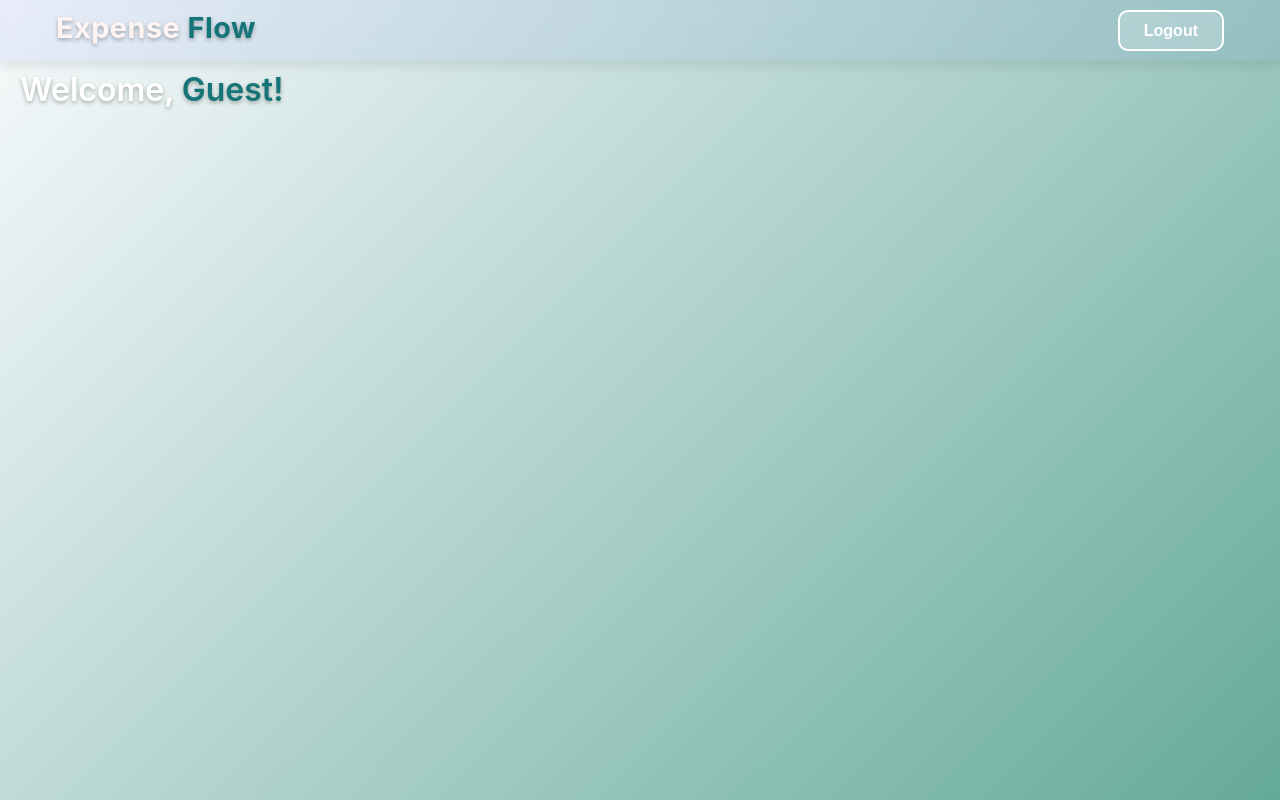
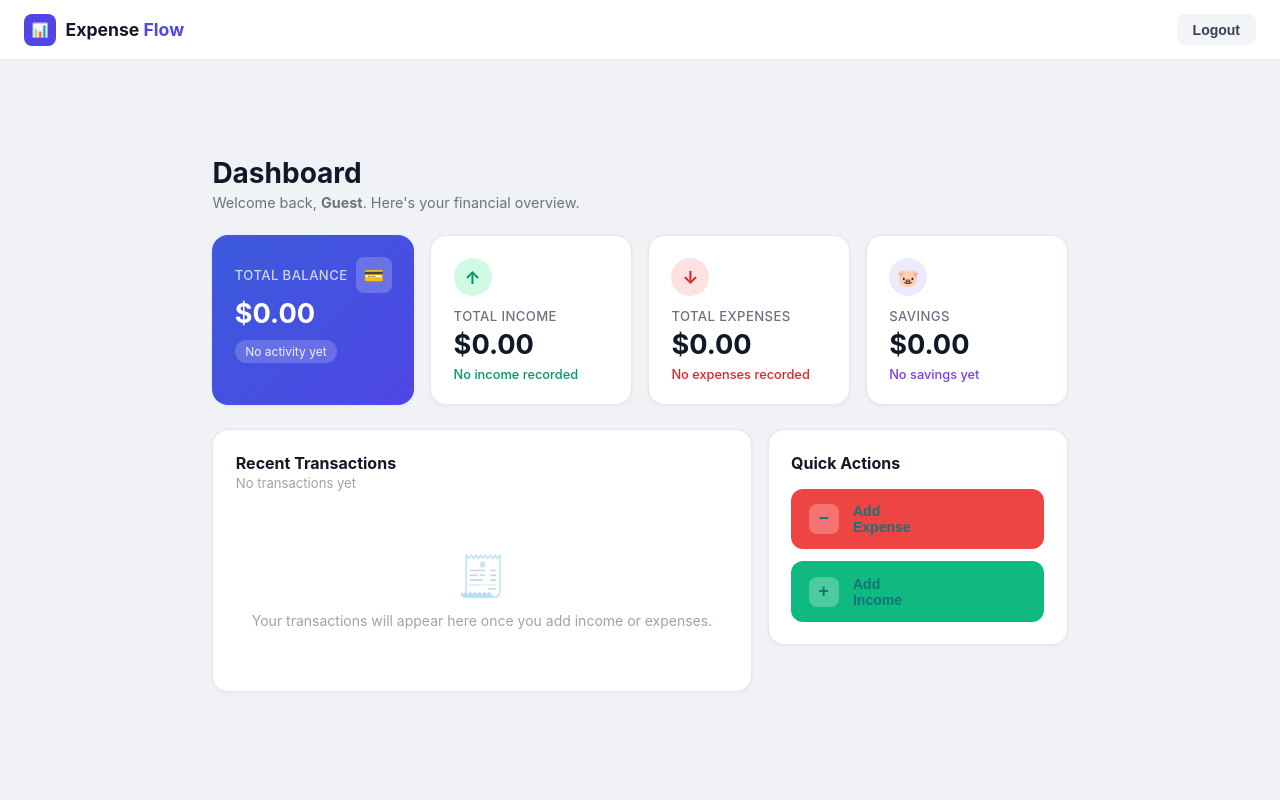
Before and after one commit to Sct-Iron/Expense-Tracker, a React (Create React App) app: page /dashboard in a window 1280 px wide. Built offline with nearby package versions, Linux system fonts and the light colour scheme; no server answers; the database is empty; sample sign-in values are in the browser's storage.

Commit message:
Dashboard update

```diff
--- a/src/Pages/Dashboard.css
+++ b/src/Pages/Dashboard.css
@@ -1,74 +1,322 @@
-.body {
+* {
+  box-sizing: border-box;
   margin: 0;
+  padding: 0;
+}
+
+body {
   font-family: 'Segoe UI', Tahoma, Geneva, Verdana, sans-serif;
-  background: linear-gradient(135deg, #667eea, #764ba2);
+  background: #f0f2f5;
   min-height: 100vh;
-  color: #333;
+  color: #1a1a2e;
+  -webkit-font-smoothing: antialiased;
+}
+
+/* ── Navbar ── */
+.navbar {
+  background: #fff;
+  border-bottom: 1px solid #e5e7eb;
+  position: fixed;
+  inset: 0 0 auto 0;
+  height: 60px;
+  z-index: 1000;
   display: flex;
-}
-.navbar {
-  background: rgba(102, 126, 234, 0.1);
-  backdrop-filter: blur(10px);
-  -webkit-backdrop-filter: blur(10px);
-  box-shadow: 0 4px 12px rgba(0, 0, 0, 0.1);
-  margin: 0;
-  position: fixed;
-  top: 0;
-  left: 0;
-  right: 0;
-  width: 100%;
-  z-index: 1000;
-  padding: 10px 0;
+  align-items: center;
 }
 
 .nav-container {
-  max-width: 1200px;
+  width: 100%;
+  max-width: 1280px;
   margin: 0 auto;
-  padding: 0 1rem;
+  padding: 0 1.5rem;
   display: flex;
+  align-items: center;
   justify-content: space-between;
-  width: 100%;
+}
+
+.nav-brand {
+  display: flex;
+  align-items: center;
+  gap: 0.6rem;
+}
+
+.nav-icon {
+  background: #4f46e5;
+  color: #fff;
+  border-radius: 8px;
+  width: 32px;
+  height: 32px;
+  display: flex;
+  align-items: center;
+  justify-content: center;
+  font-size: 0.85rem;
 }
 
 .nav-container h1 {
-  color: rgb(255, 244, 244);
-  font-size: 1.8rem;
+  font-size: 1.1rem;
   font-weight: 700;
-  margin: 0;
-  letter-spacing: 0.5px;
-  text-shadow: 0 2px 4px rgba(0, 0, 0, 0.3);
+  color: #111827;
 }
 
-.nav-container button {
-  background-color: rgba(255, 255, 255, 0.2);
-  color: white;
-  border: 2px solid white;
-  padding: 0.6rem 1.5rem;
-  border-radius: 10px;
-  font-size: 1rem;
+.nav-container h1 span {
+  color: #4f46e5;
+}
+
+.logout-btn {
+  background: #f3f4f6;
+  color: #374151;
+  border: none;
+  padding: 0.45rem 1rem;
+  border-radius: 8px;
+  font-size: 0.875rem;
   font-weight: 600;
   cursor: pointer;
-  transition: all 0.3s ease;
+  transition: background 0.15s;
 }
 
-.nav-container button:hover {
-  background-color: rgba(255, 255, 255, 0.9);
-  color: #667eea;
-  transform: translateY(-2px);
-  box-shadow: 0 6px 12px rgba(0, 0, 0, 0.15);
+.logout-btn:hover {
+  background: #e5e7eb;
 }
 
-.nav-container button:active {
-  transform: translateY(0);
+/* ── Dashboard layout ── */
+.dashboard-container {
+  max-width: 1280px;
+  margin: 0 auto;
+  padding: 80px 1.5rem 2rem;
+  display: flex;
+  flex-direction: column;
+  gap: 1.5rem;
 }
-.welcomeText {
-  position: fixed;
-  top: 70px;
-  left: 20px;
-  margin: 0;
-  font-size: 2rem;
-  color: white;
+
+/* ── Page header ── */
+.page-header h2 {
+  font-size: 1.75rem;
+  font-weight: 700;
+  color: #111827;
+}
+
+.page-header p {
+  color: #6b7280;
+  font-size: 0.9rem;
+  margin-top: 0.25rem;
+}
+
+/* ── Summary cards ── */
+.summary-cards {
+  display: grid;
+  grid-template-columns: repeat(4, 1fr);
+  gap: 1rem;
+}
+
+.card {
+  background: #fff;
+  border-radius: 16px;
+  padding: 1.4rem;
+  border: 1px solid #e5e7eb;
+  box-shadow: 0 1px 4px rgba(0,0,0,0.05);
+  display: flex;
+  flex-direction: column;
+  gap: 0.4rem;
+}
+
+.card--primary {
+  background: linear-gradient(135deg, #3b5bdb, #4f46e5);
+  color: #fff;
+  border: none;
+}
+
+.card-top {
+  display: flex;
+  justify-content: space-between;
+  align-items: center;
+}
+
+.card-icon {
+  background: rgba(255,255,255,0.2);
+  border-radius: 8px;
+  width: 36px;
+  height: 36px;
+  display: flex;
+  align-items: center;
+  justify-content: center;
+  font-size: 1rem;
+}
+
+.card-icon-circle {
+  width: 38px;
+  height: 38px;
+  border-radius: 50%;
+  display: flex;
+  align-items: center;
+  justify-content: center;
+  font-size: 1.1rem;
+  font-weight: 700;
+  margin-bottom: 0.35rem;
+}
+
+.card-icon-circle--green { background: #d1fae5; color: #059669; }
+.card-icon-circle--red   { background: #fee2e2; color: #dc2626; }
+.card-icon-circle--purple{ background: #ede9fe; color: #7c3aed; }
+
+.card-label {
+  font-size: 0.82rem;
+  font-weight: 500;
+  color: #6b7280;
+  text-transform: uppercase;
+  letter-spacing: 0.4px;
+}
+
+.card--primary .card-label {
+  color: rgba(255,255,255,0.75);
+}
+
+.card-value {
+  font-size: 1.7rem;
+  font-weight: 700;
+  color: #111827;
+  line-height: 1.1;
+}
+
+.card--primary .card-value {
+  color: #fff;
+}
+
+.card-badge {
+  display: inline-block;
+  background: rgba(255,255,255,0.18);
+  color: rgba(255,255,255,0.9);
+  font-size: 0.75rem;
+  padding: 0.25rem 0.65rem;
+  border-radius: 20px;
+  margin-top: 0.25rem;
+  width: fit-content;
+}
+
+.card-sub {
+  font-size: 0.8rem;
+  font-weight: 500;
+}
+
+.card-sub--green  { color: #059669; }
+.card-sub--red    { color: #dc2626; }
+.card-sub--purple { color: #7c3aed; }
+
+/* ── Bottom row ── */
+.bottom-row {
+  display: grid;
+  grid-template-columns: 1fr 300px;
+  gap: 1rem;
+  align-items: start;
+}
+
+/* ── Transactions panel ── */
+.transactions-panel,
+.quick-actions-panel {
+  background: #fff;
+  border-radius: 16px;
+  border: 1px solid #e5e7eb;
+  box-shadow: 0 1px 4px rgba(0,0,0,0.05);
+  padding: 1.4rem;
+}
+
+.panel-header {
+  display: flex;
+  justify-content: space-between;
+  align-items: flex-start;
+  margin-bottom: 1.25rem;
+}
+
+.panel-header h3 {
+  font-size: 1rem;
+  font-weight: 700;
+  color: #111827;
+}
+
+.panel-sub {
+  color: #9ca3af;
+  font-size: 0.82rem;
+  margin-top: 0.15rem;
+}
+
+.empty-state {
+  display: flex;
+  flex-direction: column;
+  align-items: center;
+  gap: 0.75rem;
+  padding: 2.5rem 1rem;
+  text-align: center;
+  color: #9ca3af;
+  font-size: 0.875rem;
+}
+
+.empty-icon {
+  font-size: 2.5rem;
+  opacity: 0.5;
+}
+
+/* ── Quick Actions ── */
+.quick-actions-panel h3 {
+  font-size: 1rem;
+  font-weight: 700;
+  color: #111827;
+  margin-bottom: 1rem;
+}
+
+.quick-actions {
+  display: flex;
+  flex-direction: column;
+  gap: 0.75rem;
+}
+
+.qa-btn {
+  display: flex;
+  align-items: center;
+  gap: 0.9rem;
+  border: none;
+  border-radius: 12px;
+  padding: 0.9rem 1.1rem;
+  font-size: 0.875rem;
   font-weight: 600;
-  text-shadow: 0 2px 4px rgba(0, 0, 0, 0.3);
-  z-index: 999;
+  cursor: pointer;
+  text-align: left;
+  color: #fff;
+  transition: opacity 0.15s, transform 0.15s;
 }
+
+.qa-btn:hover {
+  opacity: 0.9;
+  transform: translateY(-1px);
+}
+
+.qa-btn--red   { background: #ef4444; }
+.qa-btn--green { background: #10b981; }
+.qa-btn--gray  { background: #f3f4f6; color: #374151; }
+
+.qa-icon {
+  width: 30px;
+  height: 30px;
+  background: rgba(255,255,255,0.25);
+  border-radius: 8px;
+  display: flex;
+  align-items: center;
+  justify-content: center;
+  font-size: 1.1rem;
+  font-weight: 700;
+  flex-shrink: 0;
+}
+
+.qa-btn--gray .qa-icon {
+  background: #e5e7eb;
+  color: #374151;
+}
+
+/* ── Responsive ── */
+@media (max-width: 1024px) {
+  .summary-cards { grid-template-columns: repeat(2, 1fr); }
+  .bottom-row { grid-template-columns: 1fr; }
+}
+
+@media (max-width: 560px) {
+  .summary-cards { grid-template-columns: 1fr; }
+  .page-header h2 { font-size: 1.4rem; }
+}
--- a/src/Pages/Dashboard.js
+++ b/src/Pages/Dashboard.js
@@ -1,7 +1,7 @@
 import React, { useState, useEffect } from 'react';
 import { useNavigate } from 'react-router-dom';
 import './Dashboard.css';
-import { doc, getDoc, collection, addDoc, serverTimestamp } from "firebase/firestore";
+import { doc, getDoc, collection, addDoc, serverTimestamp, onSnapshot, query, orderBy } from "firebase/firestore";
 import { getAuth, onAuthStateChanged } from "firebase/auth";
 import { db } from "../firebase";
 
@@ -11,6 +11,9 @@ export default function Dashboard() {
   const [username, setUsername] = useState("");
   const [budgetName, setBudgetName] = useState("");
   const [budgetAmount, setBudgetAmount] = useState("");
+  const [budgets, setBudgets] = useState([]);
+  const [loadingBudgets, setLoadingBudgets] = useState(true);
+  const [creating, setCreating] = useState(false);
 
   useEffect(() => {
     const auth = getAuth();
@@ -44,12 +47,19 @@ const createBudget = async (e) => {
     return;
   }
 
+  const amount = Number(budgetAmount);
+  if (isNaN(amount) || amount <= 0) {
+    alert("Please enter a valid positive number for amount");
+    return;
+  }
+
+  setCreating(true);
   try {
     await addDoc(
       collection(db, "users", user.uid, "budgets"),
       {
         name: budgetName,
-        limit: Number(budgetAmount),
+        limit: amount,
         createdAt: serverTimestamp(),
       }
     );
@@ -60,6 +70,8 @@ const createBudget = async (e) => {
   } catch (error) {
     console.error("Error creating budget:", error);
     alert("Failed to create budget: " + error.message);
+  } finally {
+    setCreating(false);
   }
 };
 
@@ -95,12 +107,89 @@ const fetchUserData = async () => {
   <>
     <nav className="navbar">
       <div className="nav-container">
+        <div className="nav-brand">
+          <div className="nav-icon">📊</div>
           <h1>Expense <span>Flow</span></h1>
-          <button onClick={handleLogout}>Logout</button>
+        </div>
+        <button className="logout-btn" onClick={handleLogout}>Logout</button>
       </div>
     </nav>
 
-      <h2 className='welcomeText'>Welcome, <span>{username || "Guest"}!</span></h2>
+    <div className="dashboard-container">
+
+      {/* Page header */}
+      <div className="page-header">
+        <h2>Dashboard</h2>
+        <p>Welcome back, <strong>{username || "Guest"}</strong>. Here's your financial overview.</p>
+      </div>
+
+      {/* Summary cards */}
+      <div className="summary-cards">
+        <div className="card card--primary">
+          <div className="card-top">
+            <span className="card-label">Total Balance</span>
+            <div className="card-icon">💳</div>
+          </div>
+          <div className="card-value">$0.00</div>
+          <div className="card-badge">No activity yet</div>
+        </div>
+
+        <div className="card">
+          <div className="card-icon-circle card-icon-circle--green">↑</div>
+          <span className="card-label">Total Income</span>
+          <div className="card-value">$0.00</div>
+          <div className="card-sub card-sub--green">No income recorded</div>
+        </div>
+
+        <div className="card">
+          <div className="card-icon-circle card-icon-circle--red">↓</div>
+          <span className="card-label">Total Expenses</span>
+          <div className="card-value">$0.00</div>
+          <div className="card-sub card-sub--red">No expenses recorded</div>
+        </div>
+
+        <div className="card">
+          <div className="card-icon-circle card-icon-circle--purple">🐷</div>
+          <span className="card-label">Savings</span>
+          <div className="card-value">$0.00</div>
+          <div className="card-sub card-sub--purple">No savings yet</div>
+        </div>
+      </div>
+
+      {/* Bottom row */}
+      <div className="bottom-row">
+
+        {/* Transactions panel */}
+        <div className="transactions-panel">
+          <div className="panel-header">
+            <div>
+              <h3>Recent Transactions</h3>
+              <p className="panel-sub">No transactions yet</p>
+            </div>
+          </div>
+          <div className="empty-state">
+            <div className="empty-icon">🧾</div>
+            <p>Your transactions will appear here once you add income or expenses.</p>
+          </div>
+        </div>
+
+        {/* Quick actions */}
+        <div className="quick-actions-panel">
+          <h3>Quick Actions</h3>
+          <div className="quick-actions">
+            <button className="qa-btn qa-btn--red">
+              <span className="qa-icon">−</span>
+              <span>Add<br/>Expense</span>
+            </button>
+            <button className="qa-btn qa-btn--green">
+              <span className="qa-icon">+</span>
+              <span>Add<br/>Income</span>
+            </button>
+          </div>
+        </div>
+
+      </div>
+    </div>
   </>
 );
 }
--- a/src/Pages/Landing.css
+++ b/src/Pages/Landing.css
@@ -4,7 +4,6 @@
 body {
   margin: 0;
   font-family: "Inter", system-ui, sans-serif;
-  background: linear-gradient(135deg, #f8fafc 0%, #65aa99 100%);
 }
 .landing {
   padding: 4rem 5rem;
@@ -13,6 +12,7 @@ body {
   align-items: center;
   gap: 3rem;
   background: linear-gradient(135deg, #f8fafc 0%, #65aa99 100%);
+  min-height: 100vh;
 }
 
 /* =========================
--- a/src/components/Auth.css
+++ b/src/components/Auth.css
@@ -1,9 +1,13 @@
 body {
   font-family: -apple-system, BlinkMacSystemFont, "Segoe UI", Roboto, "Helvetica Neue", sans-serif;
-  background: linear-gradient(135deg, #f8fafc 0%, #52b199 100%);
+}
+
+.auth-wrapper {
+ background: linear-gradient(135deg, #f8fafc 0%, #52b199 100%);
   margin: 0;
   padding: 0;
   min-height: 100vh;
+  min-width: 100vw;
   display: flex;
   align-items: center;
   justify-content: center;
@@ -67,6 +71,7 @@ body {
   background: linear-gradient(135deg, #f1f5f9 0%, #e2e8f0 100%);
   padding: 6px;
   border-radius: 999px;
+  margin-top: 1.5rem;
   margin-bottom: 2.5rem;
   box-shadow:
     inset 0 2px 8px rgba(15, 23, 42, 0.06),
--- a/src/components/Auth.js
+++ b/src/components/Auth.js
@@ -71,6 +71,7 @@ const handleChange = (e) => {
     });
   }
   return (
+    <div className="auth-wrapper">
     <div className={`auth-container ${animation ? 'fade-in' : ''}`}>
 
       <h1>Expense Flow</h1>
@@ -119,5 +120,6 @@ const handleChange = (e) => {
         <button className="switch-btn" type="submit">{isLogin ? 'Login' : 'Sign Up'}</button>
       </form>
     </div>
+    </div>
   );
 }
```
Lines whose indentation alone changed are shown as unchanged.
